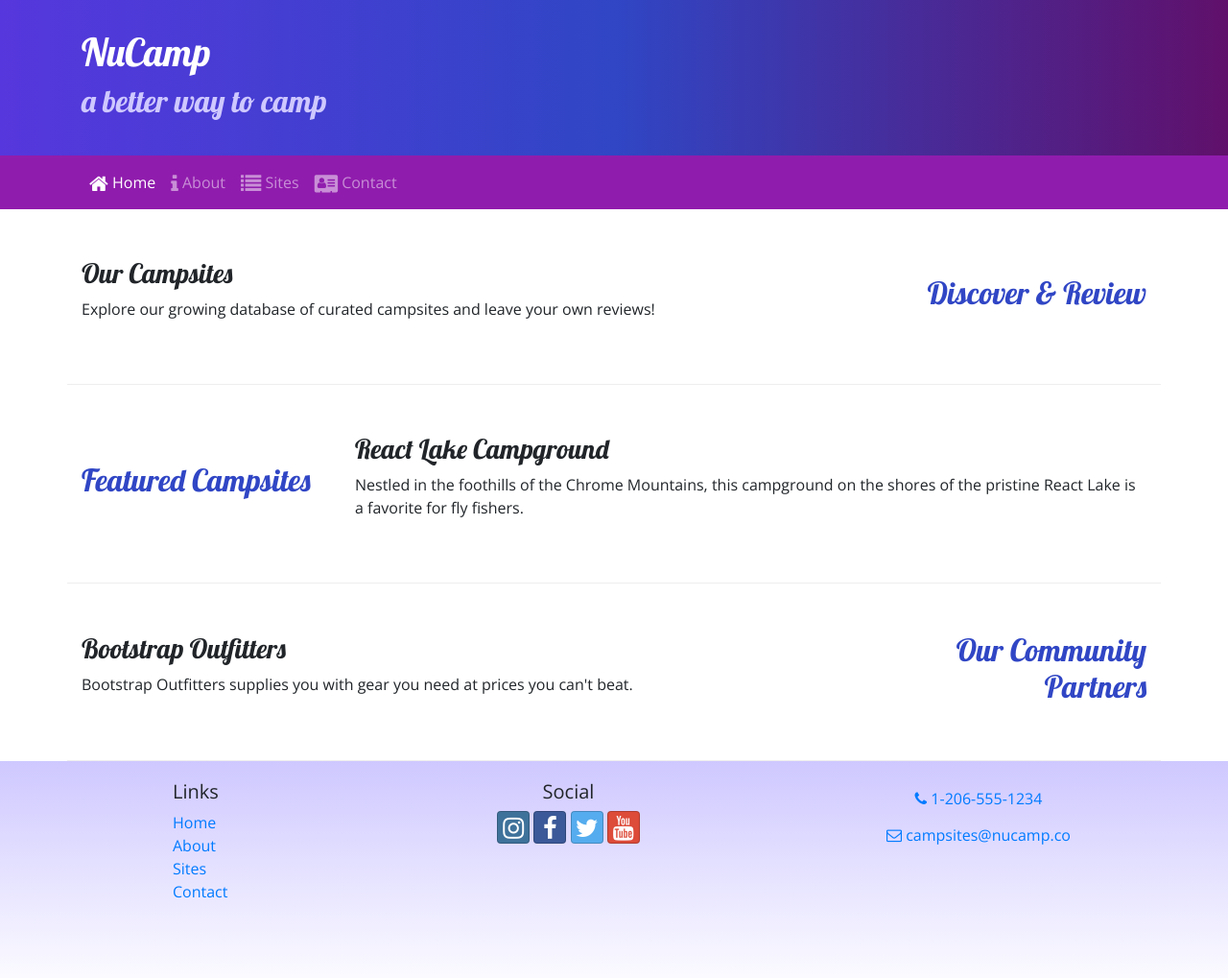
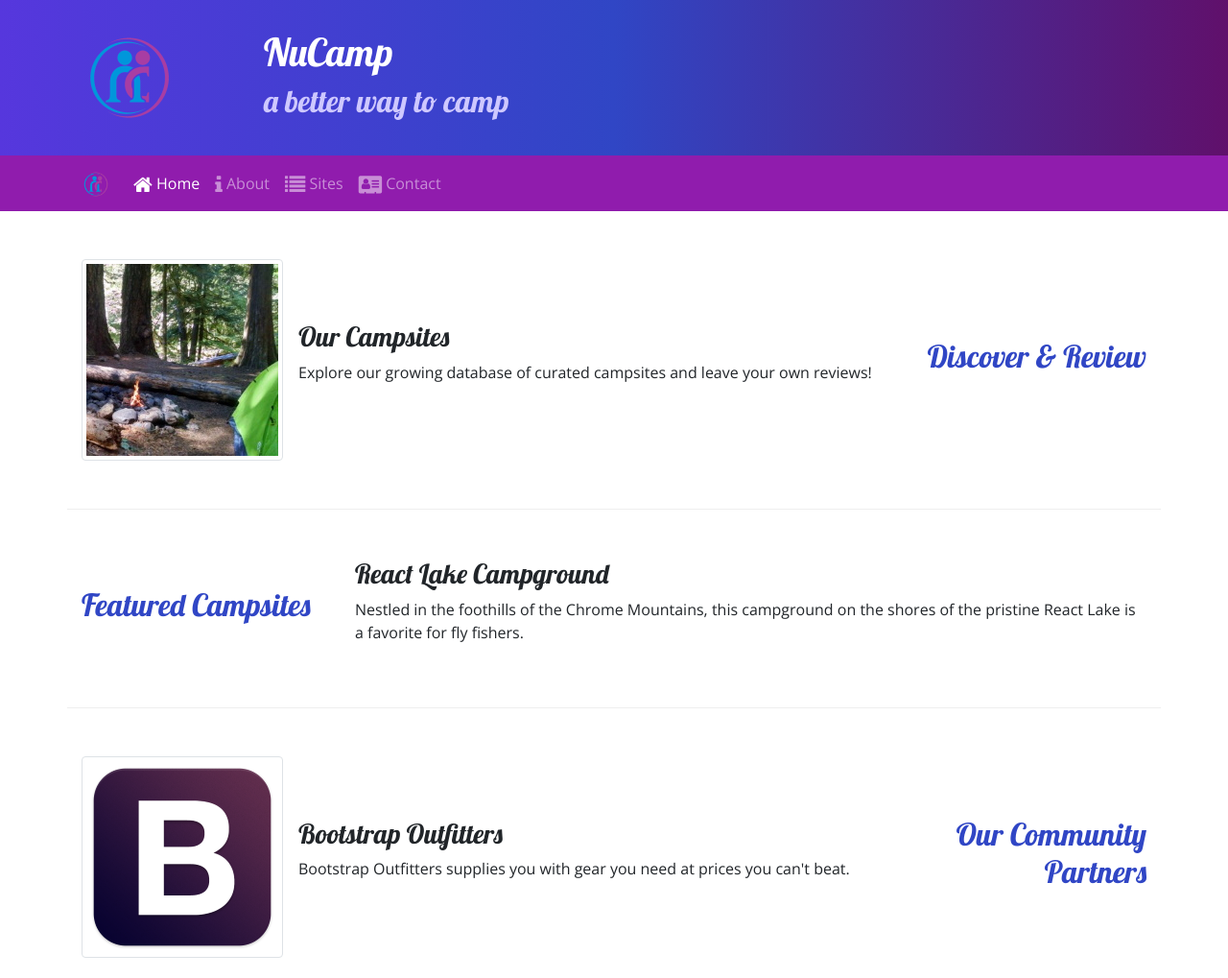
Before and after one commit to mikerchen/Bootstrap-Project-Setup, a website: page index.html in a window 1280 px wide. Shown: the top 1019 px of the page at 96% size. Drawn offline with nearby package versions, Linux system fonts and the light colour scheme.

Commit message:
Images and Media

```diff
--- a/index.html
+++ b/index.html
@@ -22,6 +22,9 @@
     <header class="jumbotron jumbotron-fluid">
         <div class="container">
             <div class="row">
+                <div class="col-4 col-sm-3 col-md-2 align-self-center">
+                    <img src="img/logo.png" class="img-fluid" />
+                </div>
                 <div class="col">
                     <h1>NuCamp</h1>
                     <h2>a better way to camp</h2>
@@ -32,7 +35,8 @@
 
     <nav class="navbar navbar-expand-sm navbar-dark sticky-top">
         <div class="container">
-            <button class="navbar-toggler ml-auto" type="button" data-toggle="collapse" data-target="#nucampNavbar">
+            <a class="navbar-brand" href="#"><img src="img/logo.png" height="30" width="30" /></a>
+            <button class="navbar-toggler" type="button" data-toggle="collapse" data-target="#nucampNavbar">
                 <span class="navbar-toggler-icon"></span>
             </button>
             <div class="collapse navbar-collapse" id="nucampNavbar">
@@ -52,8 +56,13 @@
                 <h2 class="text-sm-right">Discover & Review</h2>
             </div>
             <div class="col">
-                <h3>Our Campsites</h3>
-                <p>Explore our growing database of curated campsites and leave your own reviews!</p>
+                <div class="media">
+                    <img class="d-flex mr-3 img-thumbnail" src="img/breadcrumb-trail-thumb.jpg" alt="Breadcrumb Trail">
+                        <div class="media-body align-self-center">
+                            <h3>Our Campsites</h3>
+                            <p class="d-none d-sm-block">Explore our growing database of curated campsites and leave your own reviews!</p>
+                        </div>
+                </div>
             </div>
         </div>
         <div class="row row-content align-items-center">
@@ -71,8 +80,13 @@
                 <h2 class="text-sm-right">Our Community Partners</h2>
             </div>
             <div class="col">
-                <h3>Bootstrap Outfitters</h3>
-                <p>Bootstrap Outfitters supplies you with gear you need at prices you can't beat.</p>
+                <div class="media">
+                    <img class="d-flex mr-3 img-thumbnail" src="img/bootstrap-thumb.png" alt="Bootstrap Outfitters">
+                        <div class="media-body align-self-center">
+                            <h3>Bootstrap Outfitters</h3>
+                            <p class="d-none d-sm-block">Bootstrap Outfitters supplies you with gear you need at prices you can't beat.</p>
+                        </div>
+                </div>
             </div>
         </div>
     </div>
```
Also changed, not shown: aboutus.html (+5 -1 lines), contactus.html (+5 -1 lines), img/bootstrap-thumb.png (added), img/breadcrumb-trail-thumb.jpg (added), img/breadcrumb-trail.jpg (added), img/chrome-river-thumb.jpg (added), img/chrome-river.jpg (added), img/logo.png (added), img/react-lake-thumb.jpg (added), img/react-lake.jpg (added).
